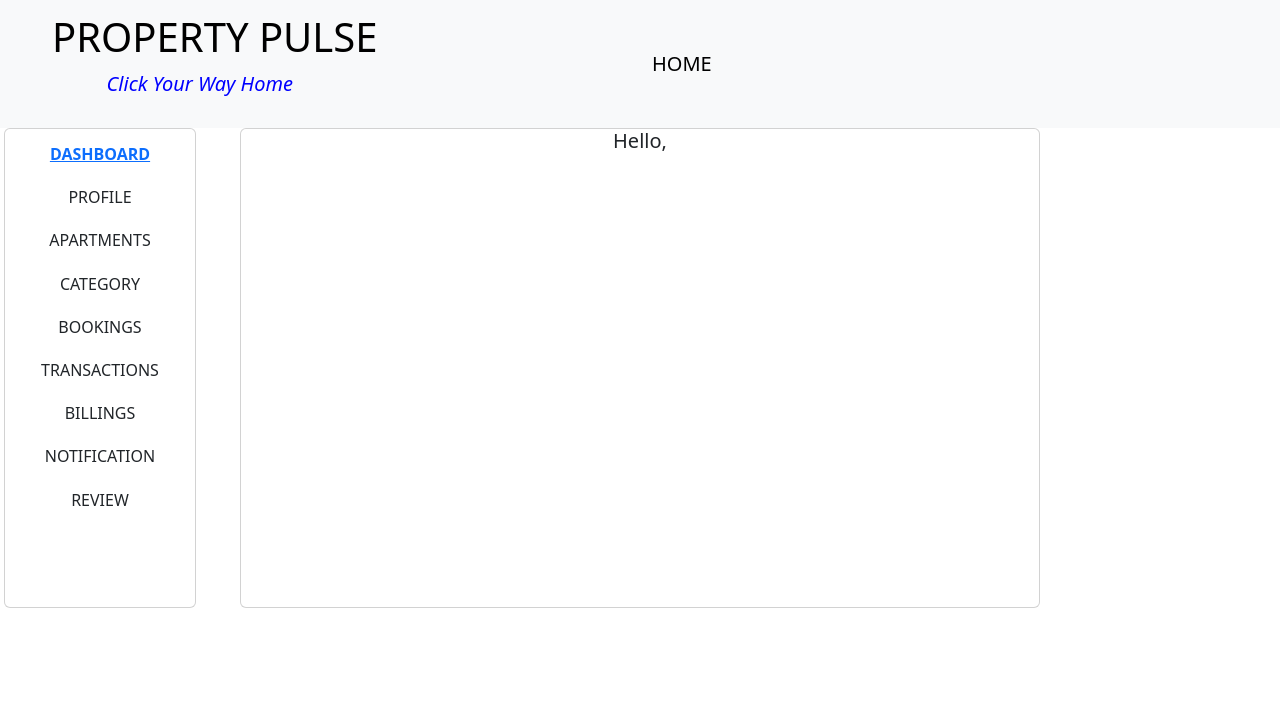
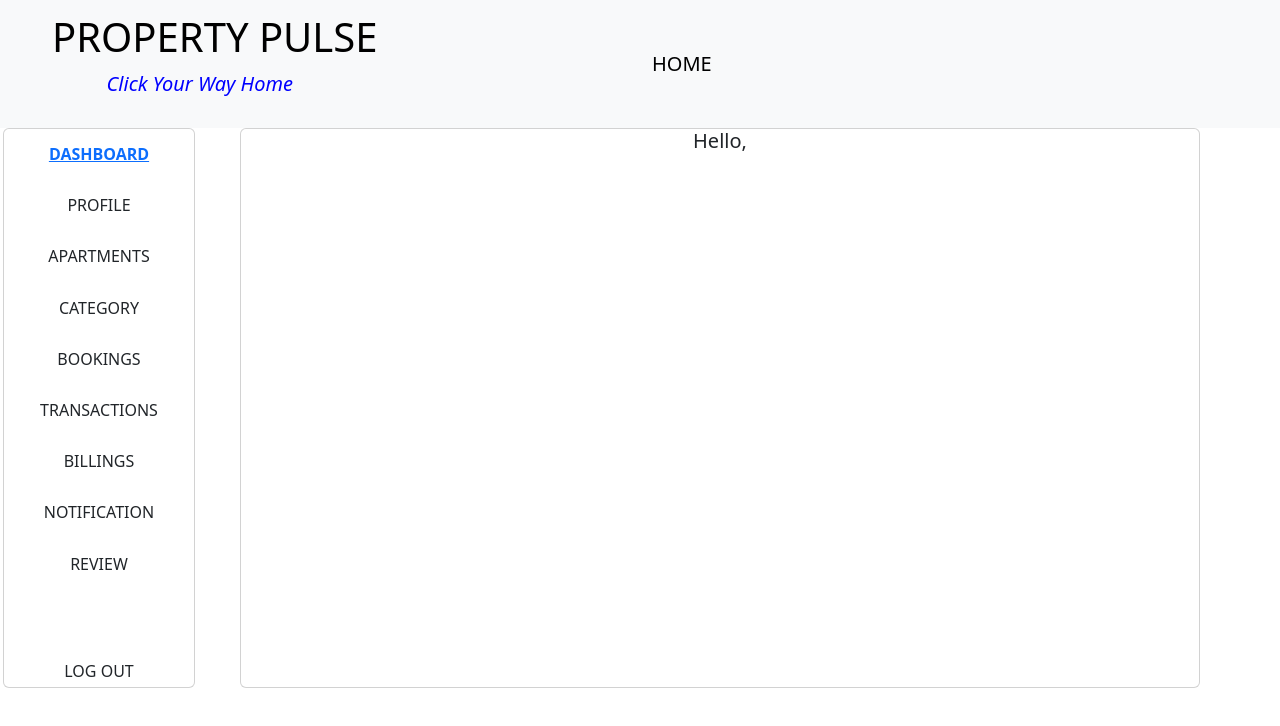
Before and after one commit to Clive-MM/Property-Pulse-, a React (Create React App) app in the folder client/: page /landlorddashboard in a window 1280 px wide. Shown: the top 726 px of the page. Built offline with nearby package versions, Linux system fonts and the light colour scheme; no server answers.

Commit message:
Adding Logout Button

```diff
--- a/client/src/components/LandlordDashboard.js
+++ b/client/src/components/LandlordDashboard.js
@@ -43,6 +43,25 @@ function LandlordDashboard() {
     setActiveComponent(component);
   };
 
+  const handleLogout = async () => {
+    try {
+      const response = await fetch("http://127.0.0.1:5000/logout", {
+        method: "POST",
+      });
+      if (response.ok) {
+        // Clear localStorage
+        localStorage.clear();
+        // Redirect to the login page
+        window.location.href = "/login"; // Change to your login page URL
+      } else {
+        console.error("Failed to logout:", response.statusText);
+      }
+    } catch (error) {
+      console.error("Error logging out:", error);
+    }
+  };
+
+
   return (
     <div className="dashboard">
       <div id="navbar">
@@ -67,7 +86,7 @@ function LandlordDashboard() {
 
       <div className="row" id="dashboard">
         <div className="col-sm-6" id="sidepane">
-          <div className="card" style={{ width: "12em", height: "30em", marginLeft: "4px" }}>
+          <div className="card" style={{  width: "12em", height: "35em", marginLeft: "3px"}}>
             <div className="card-body">
               <div>
                 <a href="/landlorddashboard">
@@ -75,29 +94,33 @@ function LandlordDashboard() {
                 </a>
               </div>
 
-              <div onClick={() => handleLinkClick(<Profile />)} style={{ marginTop: "1.5em" }}>
+              <div onClick={() => handleLinkClick(<Profile />)} style={{ marginTop: "2em" }}>
                 <h6>PROFILE</h6>
               </div>
-              <div onClick={() => handleLinkClick(<CreateApartment />)} style={{ marginTop: "1.5em" }}>
+              <div onClick={() => handleLinkClick(<CreateApartment />)} style={{ marginTop: "2em" }}>
                 <h6>APARTMENTS</h6>
               </div>
-              <div onClick={() => handleLinkClick(<Category />)} style={{ marginTop: "1.5em" }}>
+              <div onClick={() => handleLinkClick(<Category />)} style={{ marginTop: "2em" }}>
                 <h6>CATEGORY</h6>
               </div>
-              <div onClick={() => handleLinkClick(<Bookings />)} style={{ marginTop: "1.5em" }}>
+              <div onClick={() => handleLinkClick(<Bookings />)} style={{ marginTop: "2em" }}>
                 <h6>BOOKINGS</h6>
               </div>
-              <div onClick={() => handleLinkClick(<Transactions />)} style={{ marginTop: "1.5em" }}>
+              <div onClick={() => handleLinkClick(<Transactions />)} style={{ marginTop: "2em" }}>
                 <h6>TRANSACTIONS</h6>
               </div>
-              <div onClick={() => handleLinkClick(<Billing />)} style={{ marginTop: "1.5em" }}>
+              <div onClick={() => handleLinkClick(<Billing />)} style={{ marginTop: "2em" }}>
                 <h6>BILLINGS</h6>
               </div>
-              <div onClick={() => handleLinkClick(<Notification />)} style={{ marginTop: "1.5em" }}>
+              <div onClick={() => handleLinkClick(<Notification />)} style={{ marginTop: "2em" }}>
                 <h6>NOTIFICATION</h6>
               </div>
-              <div onClick={() => handleLinkClick(<Review />)} style={{ marginTop: "1.5em" }}>
+              <div onClick={() => handleLinkClick(<Review />)} style={{ marginTop: "2em" }}>
                 <h6>REVIEW</h6>
+              </div>
+
+              <div onClick={handleLogout} style={{ marginTop: "5.5em" }}>
+                <h6>LOG OUT</h6>
               </div>
 
             </div>
@@ -105,7 +128,7 @@ function LandlordDashboard() {
         </div>
 
         <div className="col-sm-6" id="main body">
-          <div className="card" style={{ height: "30em", width: "50em", marginRight: "5em" }}>
+          <div className="card" style={{ height: "35em", width: "60em", marginRight: "5em" }}>
             <h5>Hello, {username}</h5>
             <div className="card-body">
               {activeComponent}
--- a/client/src/components/TenantDashboard.js
+++ b/client/src/components/TenantDashboard.js
@@ -4,16 +4,10 @@ import "../styles/styles.css";
 // Import components
 import Profile from "./Profile";
 import ViewApartments from "./ViewApartments";
-
-
 import Review from "./Review";
 import Enquiry from "./Equiry";
-
 import ViewBillings from "./ViewBillings";
 import Message from "./Message";
-
-
-
 
 function TenantDashboard() {
   const [activeComponent, setActiveComponent] = useState(null);
@@ -44,6 +38,24 @@ function TenantDashboard() {
 
   const handleLinkClick = (component) => {
     setActiveComponent(component);
+  };
+
+  const handleLogout = async () => {
+    try {
+      const response = await fetch("http://127.0.0.1:5000/logout", {
+        method: "POST",
+      });
+      if (response.ok) {
+        // Clear localStorage
+        localStorage.clear();
+        // Redirect to the login page
+        window.location.href = "/login"; // Change to your login page URL
+      } else {
+        console.error("Failed to logout:", response.statusText);
+      }
+    } catch (error) {
+      console.error("Error logging out:", error);
+    }
   };
 
   return (
@@ -96,8 +108,8 @@ function TenantDashboard() {
               <div onClick={() => handleLinkClick(<Message />)} style={{ marginTop: "3em" }}>
                 <h6>MESSAGES</h6>
               </div>
-              <div onClick={() => handleLinkClick(<Review />)} style={{ marginTop: "3em" }}>
-                <h6>REVIEW</h6>
+              <div onClick={handleLogout} style={{ marginTop: "9em" }}>
+                <h6>LOG OUT</h6>
               </div>
 
             </div>
--- a/client/src/components/ViewApartments.js
+++ b/client/src/components/ViewApartments.js
@@ -76,11 +76,11 @@ function ViewApartments() {
       {selectedApartment ? (
         <div>
           <div className="card" style={{ height: "15em", marginBottom: "1em" }}>
-            <img
-              src={selectedApartment.image_url}
-              alt={selectedApartment.apartment_name}
-              style={{ height: "100%", objectFit: "cover" }}
-            />
+          <img
+  src={selectedApartment.image_url}
+  alt={selectedApartment.apartment_name}
+  style={{ height: "100%", objectFit: "cover", width: "100%" }}
+/>
           </div>
           <div>
             <h2>{selectedApartment.apartment_name}</h2>
```
Also changed, not shown: 1 other file (tests, documents, lock files or other folders).
